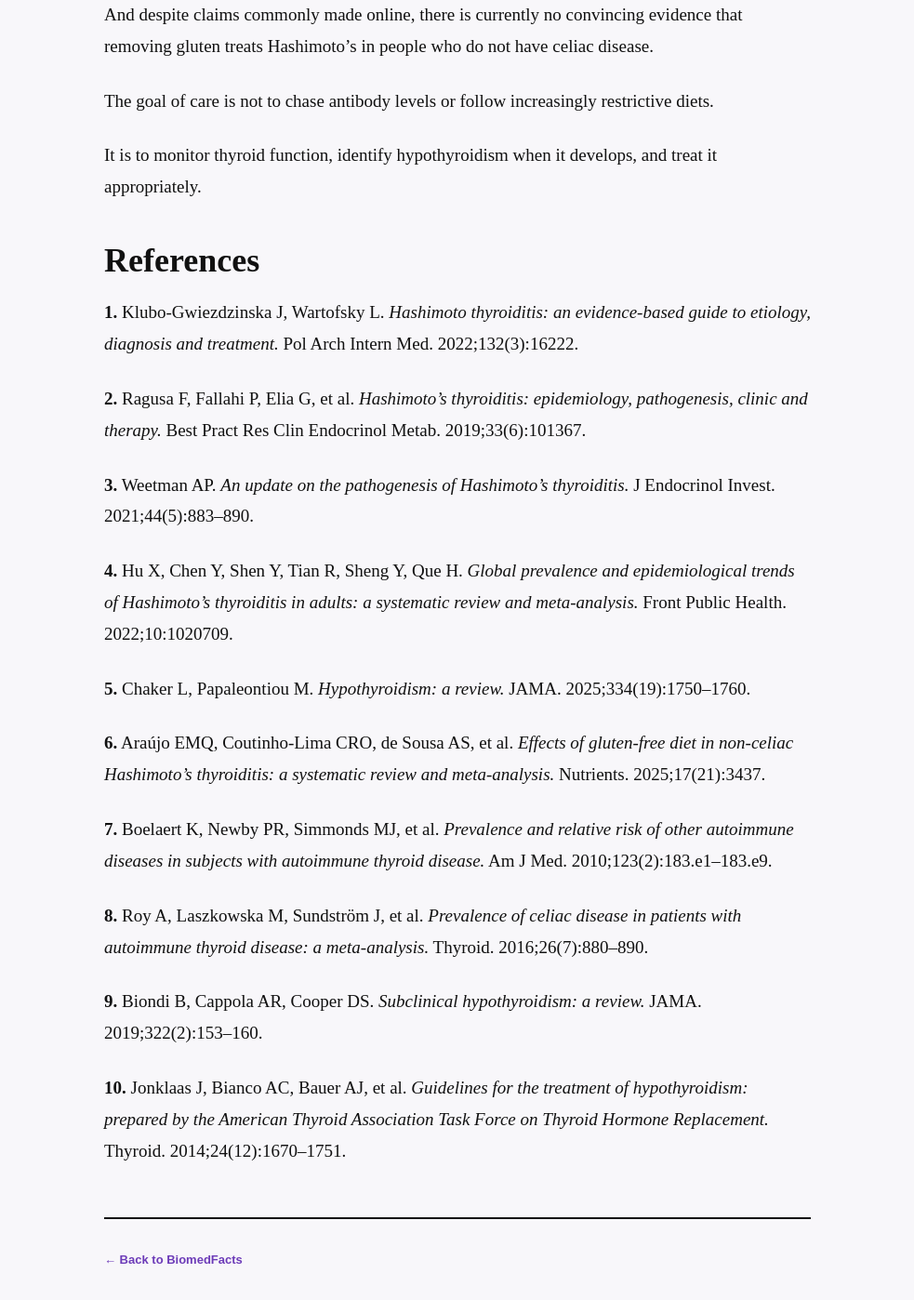
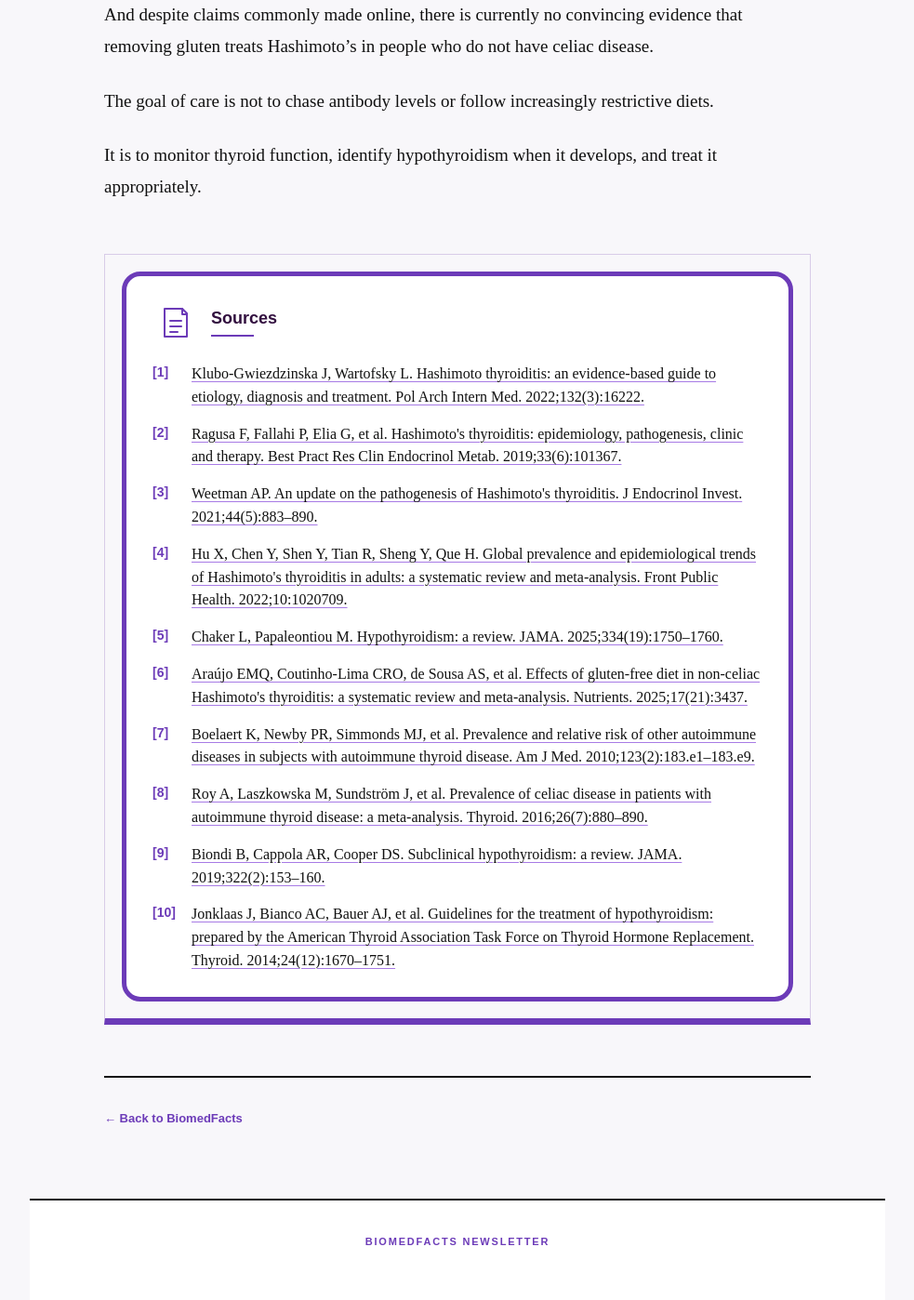
Before and after one commit to BiomedFacts/BiomedFacts, a Jekyll site: the page built from en/_posts/2026-09-14-hashimotos-thyroiditis-what-happens-to-the-thyroid.md, in a window 1280 px wide and 1400 px high, scrolled down 9564 px. Shown: the whole window at 93% size, without its empty margins (148-1131 px from the left). Built offline with Jekyll 4.4.1, drawn with Linux system fonts in a browser that asks for light colours; some of the changed lines change nothing that is shown; some of the changed text lies outside the part shown.

Commit message:
Update en/_posts/2026-09-14-hashimotos-thyroiditis-what-happens-to-the-thyroid.md (via Pages CMS)

```diff
--- a/en/_posts/2026-09-14-hashimotos-thyroiditis-what-happens-to-the-thyroid.md
+++ b/en/_posts/2026-09-14-hashimotos-thyroiditis-what-happens-to-the-thyroid.md
@@ -20,6 +20,44 @@
   develops, the standard treatment is levothyroxine. Additionally, there is
   insufficient scientific evidence to support routinely recommending a
   gluten-free diet for patients without celiac disease.
+sources:
+  - reference: "Klubo-Gwiezdzinska J, Wartofsky L. Hashimoto thyroiditis: an
+      evidence-based guide to etiology, diagnosis and treatment. Pol Arch Intern
+      Med. 2022;132(3):16222."
+    url: https://doi.org/10.20452/pamw.16222
+  - reference: "Ragusa F, Fallahi P, Elia G, et al. Hashimoto's thyroiditis:
+      epidemiology, pathogenesis, clinic and therapy. Best Pract Res Clin
+      Endocrinol Metab. 2019;33(6):101367."
+    url: https://www.sciencedirect.com/science/article/abs/pii/S1521690X19301186?via%3Dihub
+  - reference: Weetman AP. An update on the pathogenesis of Hashimoto's thyroiditis.
+      J Endocrinol Invest. 2021;44(5):883–890.
+    url: https://doi.org/10.1007/s40618-020-01477-1
+  - reference: "Hu X, Chen Y, Shen Y, Tian R, Sheng Y, Que H. Global prevalence and
+      epidemiological trends of Hashimoto's thyroiditis in adults: a systematic
+      review and meta-analysis. Front Public Health. 2022;10:1020709."
+    url: https://www.frontiersin.org/journals/public-health/articles/10.3389/fpubh.2022.1020709/full
+  - reference: "Chaker L, Papaleontiou M. Hypothyroidism: a review. JAMA.
+      2025;334(19):1750–1760."
+    url: https://jamanetwork.com/journals/jama/article-abstract/2838457
+  - reference: "Araújo EMQ, Coutinho-Lima CRO, de Sousa AS, et al. Effects of
+      gluten-free diet in non-celiac Hashimoto's thyroiditis: a systematic
+      review and meta-analysis. Nutrients. 2025;17(21):3437."
+    url: https://doi.org/10.3390/nu17213437
+  - reference: Boelaert K, Newby PR, Simmonds MJ, et al. Prevalence and relative
+      risk of other autoimmune diseases in subjects with autoimmune thyroid
+      disease. Am J Med. 2010;123(2):183.e1–183.e9.
+    url: https://www.amjmed.com/article/S0002-9343(09)00868-7/abstract
+  - reference: "Roy A, Laszkowska M, Sundström J, et al. Prevalence of celiac
+      disease in patients with autoimmune thyroid disease: a meta-analysis.
+      Thyroid. 2016;26(7):880–890."
+    url: https://journals.sagepub.com/doi/10.1089/thy.2016.0108
+  - reference: "Biondi B, Cappola AR, Cooper DS. Subclinical hypothyroidism: a
+      review. JAMA. 2019;322(2):153–160."
+    url: https://jamanetwork.com/journals/jama/article-abstract/2737687
+  - reference: "Jonklaas J, Bianco AC, Bauer AJ, et al. Guidelines for the treatment
+      of hypothyroidism: prepared by the American Thyroid Association Task Force
+      on Thyroid Hormone Replacement. Thyroid. 2014;24(12):1670–1751."
+    url: https://doi.org/10.1089/thy.2014.0028
 ---
 Hearing that your immune system is attacking your thyroid can sound alarming. And if you search online for information about Hashimoto’s thyroiditis, you are very likely to come across long lists of symptoms, strict diets, supplements, and claims about “healing” or curing the thyroid.
 
@@ -191,7 +229,7 @@
 
 A gluten-free diet is medically necessary for people who also have **celiac disease**.
 
-For people with Hashimoto’s who do not have celiac disease, the evidence remains limited.
+For people with Hashimoto’s who do not have celiac disease, [the evidence remains limited](https://biomedfacts.com/en/fact-checking/2026/10/10/can-a-gluten-free-diet-improve-or-cure-hashimotos-thyroiditis-what-does-the-scientific-evidence-show.html).
 
 A 2025 systematic review and meta-analysis specifically examined randomized studies of gluten-free diets in people with Hashimoto’s without celiac disease. Only three studies, involving a total of **110 participants**, were available for meta-analysis, and the certainty of the evidence was rated as **very low** because of methodological limitations and imprecision.[6](https://doi.org/10.3390/nu17213437)
 
@@ -222,25 +260,3 @@
 The goal of care is not to chase antibody levels or follow increasingly restrictive diets.
 
 It is to monitor thyroid function, identify hypothyroidism when it develops, and treat it appropriately.
-
-# **References**
-
-**1.** Klubo-Gwiezdzinska J, Wartofsky L. *Hashimoto thyroiditis: an evidence-based guide to etiology, diagnosis and treatment.* Pol Arch Intern Med. 2022;132(3):16222.
-
-**2.** Ragusa F, Fallahi P, Elia G, et al. *Hashimoto's thyroiditis: epidemiology, pathogenesis, clinic and therapy.* Best Pract Res Clin Endocrinol Metab. 2019;33(6):101367.
-
-**3.** Weetman AP. *An update on the pathogenesis of Hashimoto's thyroiditis.* J Endocrinol Invest. 2021;44(5):883–890.
-
-**4.** Hu X, Chen Y, Shen Y, Tian R, Sheng Y, Que H. *Global prevalence and epidemiological trends of Hashimoto's thyroiditis in adults: a systematic review and meta-analysis.* Front Public Health. 2022;10:1020709.
-
-**5.** Chaker L, Papaleontiou M. *Hypothyroidism: a review.* JAMA. 2025;334(19):1750–1760.
-
-**6.** Araújo EMQ, Coutinho-Lima CRO, de Sousa AS, et al. *Effects of gluten-free diet in non-celiac Hashimoto's thyroiditis: a systematic review and meta-analysis.* Nutrients. 2025;17(21):3437.
-
-**7.** Boelaert K, Newby PR, Simmonds MJ, et al. *Prevalence and relative risk of other autoimmune diseases in subjects with autoimmune thyroid disease.* Am J Med. 2010;123(2):183.e1–183.e9.
-
-**8.** Roy A, Laszkowska M, Sundström J, et al. *Prevalence of celiac disease in patients with autoimmune thyroid disease: a meta-analysis.* Thyroid. 2016;26(7):880–890.
-
-**9.** Biondi B, Cappola AR, Cooper DS. *Subclinical hypothyroidism: a review.* JAMA. 2019;322(2):153–160.
-
-**10.** Jonklaas J, Bianco AC, Bauer AJ, et al. *Guidelines for the treatment of hypothyroidism: prepared by the American Thyroid Association Task Force on Thyroid Hormone Replacement.* Thyroid. 2014;24(12):1670–1751.
```
